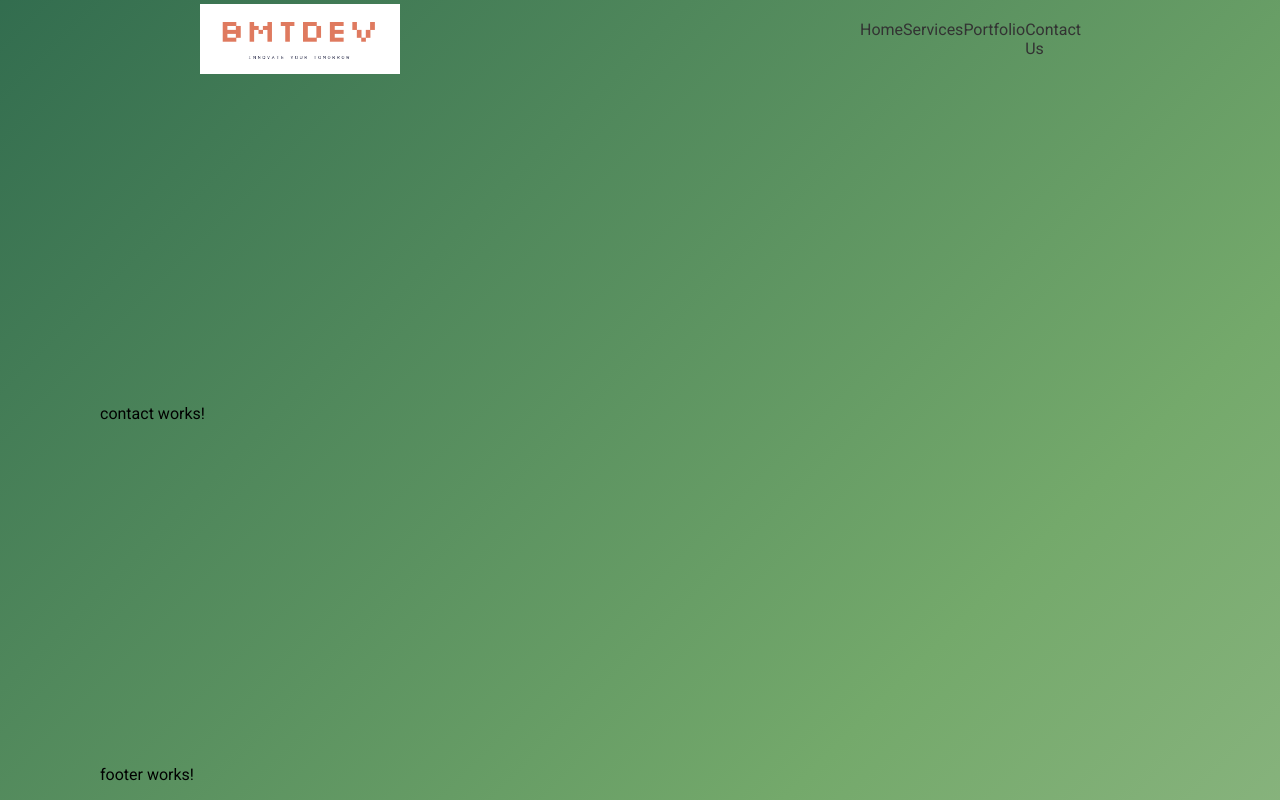
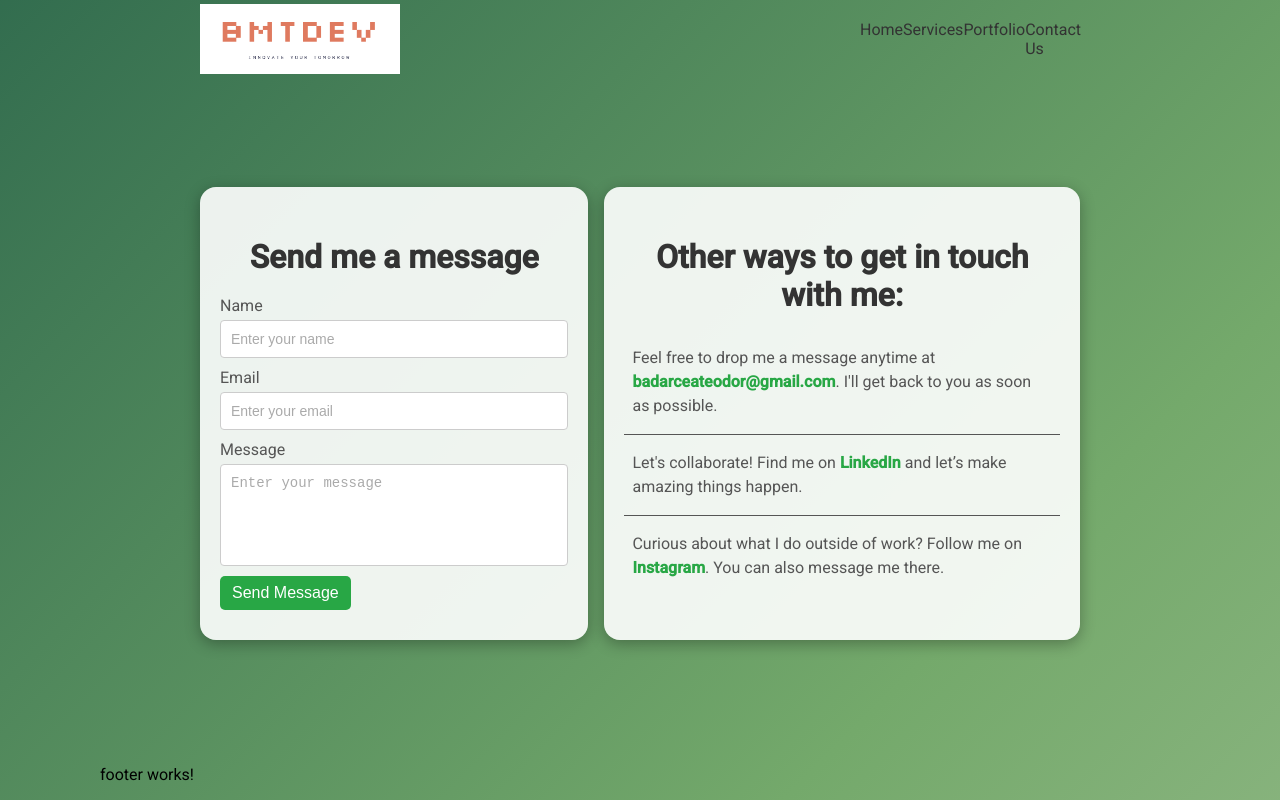
Before and after one commit to rodoet9/bmtdev, an Angular app: page /contact in a window 1280 px wide. Built offline with nearby package versions, Linux system fonts and the light colour scheme.

Commit message:
added content to contact page

```diff
--- a/src/contact/contact.component.html
+++ b/src/contact/contact.component.html
@@ -1 +1,41 @@
-<p>contact works!</p>
+<div class="contact-container">
+	<div class="contact-form-container">
+		<h1>Send me a message</h1>
+		<form class="contact-form" action="https://formspree.io/f/movqzpzv" method="POST">
+			<div class="form-group">
+				<label for="name">Name</label>
+				<input type="text" id="name" name="name" placeholder="Enter your name" required />
+			</div>
+			<div class="form-group">
+				<label for="email">Email</label>
+				<input type="email" id="email" name="email" placeholder="Enter your email" required />
+			</div>
+			<div class="form-group">
+				<label for="message">Message</label>
+				<textarea id="message" name="message" placeholder="Enter your message" rows="5" required></textarea>
+			</div>
+			<button type="submit" class="submit-btn">Send Message</button>
+		</form>
+	</div>
+	<div class="contact-social-media">
+		<h1>Other ways to get in touch with me:</h1>
+		<ul>
+			<li>
+				Feel free to drop me a message anytime at
+				<a href="mailto:badarceateodor@gmail.com">badarceateodor&#64;gmail.com</a>. I'll get back to you as
+				soon as possible.
+			</li>
+
+			<li>
+				Let's collaborate! Find me on
+				<a href="https://www.linkedin.com/in/teodorbadarcea/" target="_blank">LinkedIn</a> and let’s make
+				amazing things happen.
+			</li>
+			<li>
+				Curious about what I do outside of work? Follow me on
+				<a href="https://www.instagram.com/rrrodoet" target="_blank">Instagram</a>. You can also message me
+				there.
+			</li>
+		</ul>
+	</div>
+</div>
--- a/src/contact/contact.component.scss
+++ b/src/contact/contact.component.scss
@@ -0,0 +1,129 @@
+.contact-container {
+	display: flex;
+	justify-content: center;
+	padding: 0 100px;
+}
+
+.contact-social-media {
+	width: 100%;
+	margin-left: 16px;
+	display: flex;
+	flex-direction: column;
+	background: rgba(255, 255, 255, 0.9);
+	border-radius: 16px;
+	padding: 30px 20px;
+	box-shadow: 0 4px 15px rgba(0, 0, 0, 0.3);
+	transition: transform 0.3s ease-in-out;
+
+	h1 {
+		font-size: 32px;
+		color: #333;
+		margin-bottom: 16px;
+		text-align: center;
+	}
+
+	ul {
+		list-style-type: none;
+		padding: 0;
+		margin: 0;
+
+		li {
+			font-size: 16px;
+			color: #555;
+			line-height: 1.5;
+			border-bottom: 1px solid #555;
+			padding: 16px 8px;
+
+			&:last-child {
+				border-bottom: none;
+			}
+
+			a {
+				color: #28a745;
+				text-decoration: none;
+				font-weight: bold;
+				transition: color 0.3s ease;
+
+				&:hover {
+					color: #218838;
+				}
+			}
+		}
+	}
+}
+
+.contact-form-container {
+	padding: 30px 20px;
+	display: flex;
+	flex-direction: column;
+	// align-items: center;
+	width: 80%;
+	// margin: 0 auto;
+	background: rgba(255, 255, 255, 0.9);
+	border-radius: 16px;
+	box-shadow: 0 4px 15px rgba(0, 0, 0, 0.3);
+
+	h1 {
+		font-size: 32px;
+		color: #333;
+		margin-bottom: 20px;
+		text-align: center;
+	}
+
+	.contact-form {
+		display: flex;
+		flex-direction: column;
+		gap: 10px;
+		width: 100%;
+
+		.form-group {
+			display: flex;
+			flex-direction: column;
+			gap: 5px;
+
+			label {
+				font-size: 16px;
+				color: #555;
+			}
+
+			input,
+			textarea {
+				border: 1px solid #ccc;
+				border-radius: 4px;
+				padding: 10px;
+				font-size: 14px;
+				color: #333;
+
+				&::placeholder {
+					color: #aaa;
+				}
+
+				&:focus {
+					outline: none;
+					border-color: #28a745;
+					box-shadow: 0 0 5px rgba(40, 167, 69, 0.5);
+				}
+			}
+
+			textarea {
+				resize: none;
+			}
+		}
+
+		.submit-btn {
+			background: #28a745;
+			color: white;
+			padding: 8px 12px;
+			border: none;
+			border-radius: 5px;
+			font-size: 16px;
+			cursor: pointer;
+			transition: background-color 0.3s ease;
+			align-self: flex-start;
+
+			&:hover {
+				background: #218838;
+			}
+		}
+	}
+}
```
Also changed, not shown: src/contact/contact.component.ts (+5 -7 lines).
